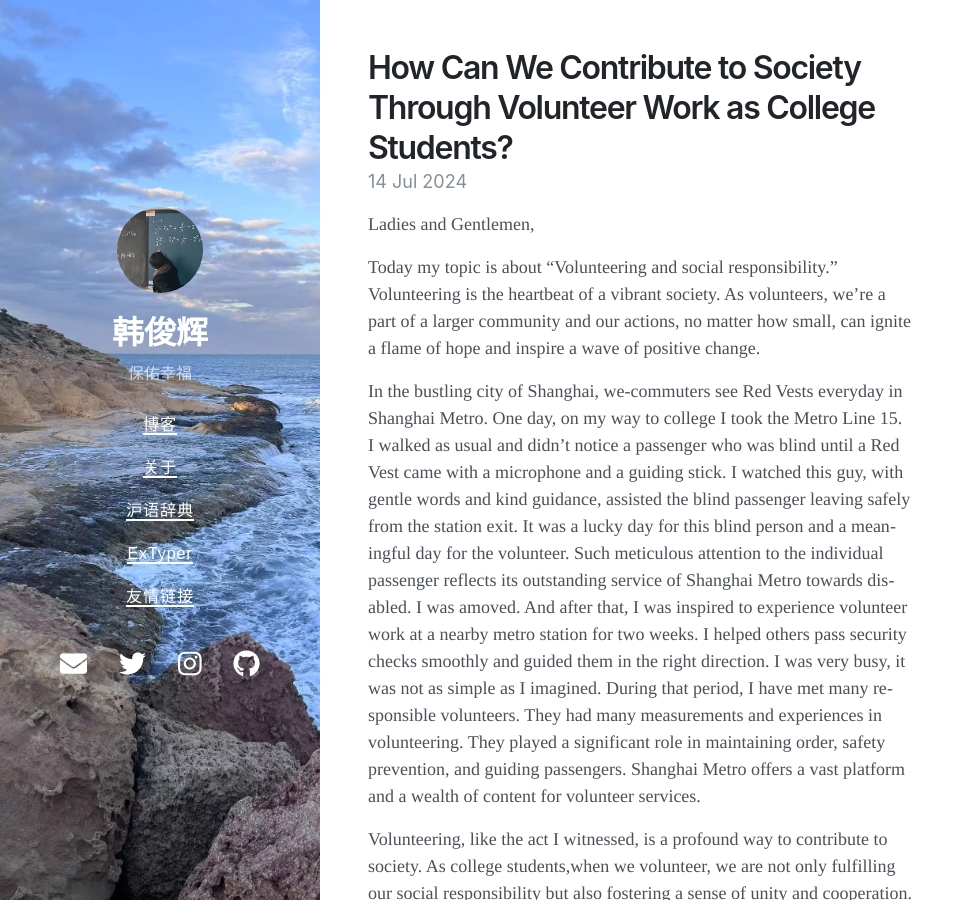
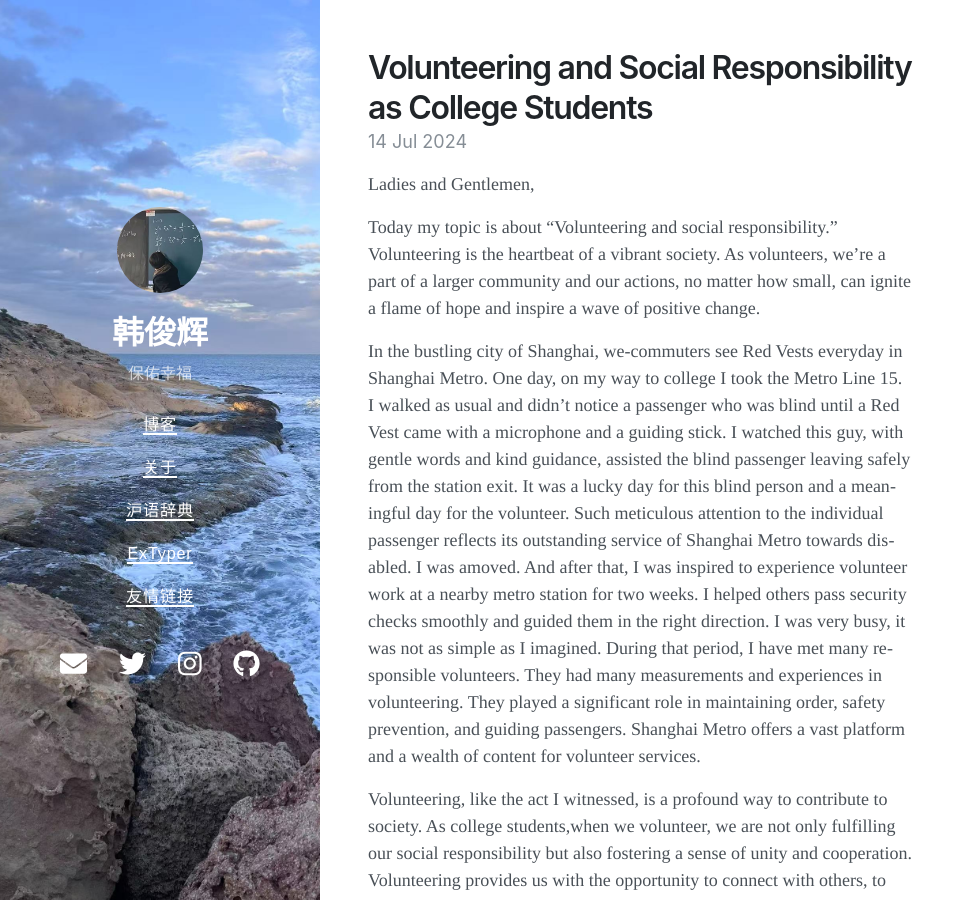
Before and after one commit to laxib3/laxib3.github.io, a Jekyll site: the page built from _posts/2024-12-19-volunteering-and-social-responsibility-as-college-students.md, in a window 1280 px wide and 900 px high. Shown: the whole window, without its empty margins (0-975 px from the left). Built offline with Jekyll 4.4.1, drawn with Linux system fonts in a browser that asks for light colours; nearby versions of some CDN libraries.

Commit message:
Update and rename 2024-12-19-how-can-we-contribute-to-society-through-volunteer-work-as-college-students.md to 2024-12-19-volunteering-and-social-responsibility-as-college-students.md

```diff
--- a/_posts/2024-12-19-how-can-we-contribute-to-society-through-volunteer-work-as-college-students.md
+++ b/_posts/2024-12-19-volunteering-and-social-responsibility-as-college-students.md
@@ -1,6 +1,6 @@
 ---
 layout: post
-title: How Can We Contribute to Society Through Volunteer Work as College Students?
+title: Volunteering and Social Responsibility as College Students
 tags:
  - volunteering
  - speech
```
